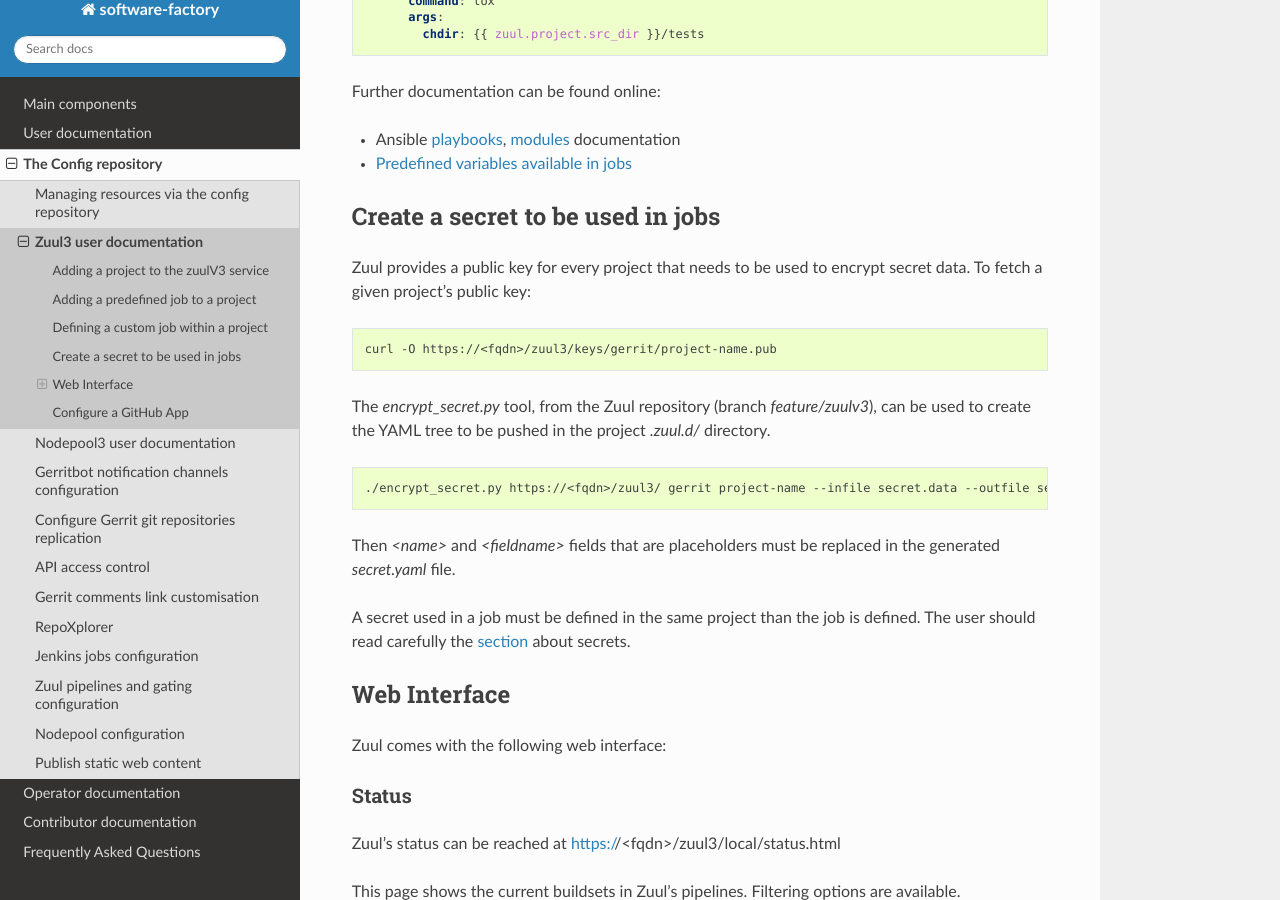
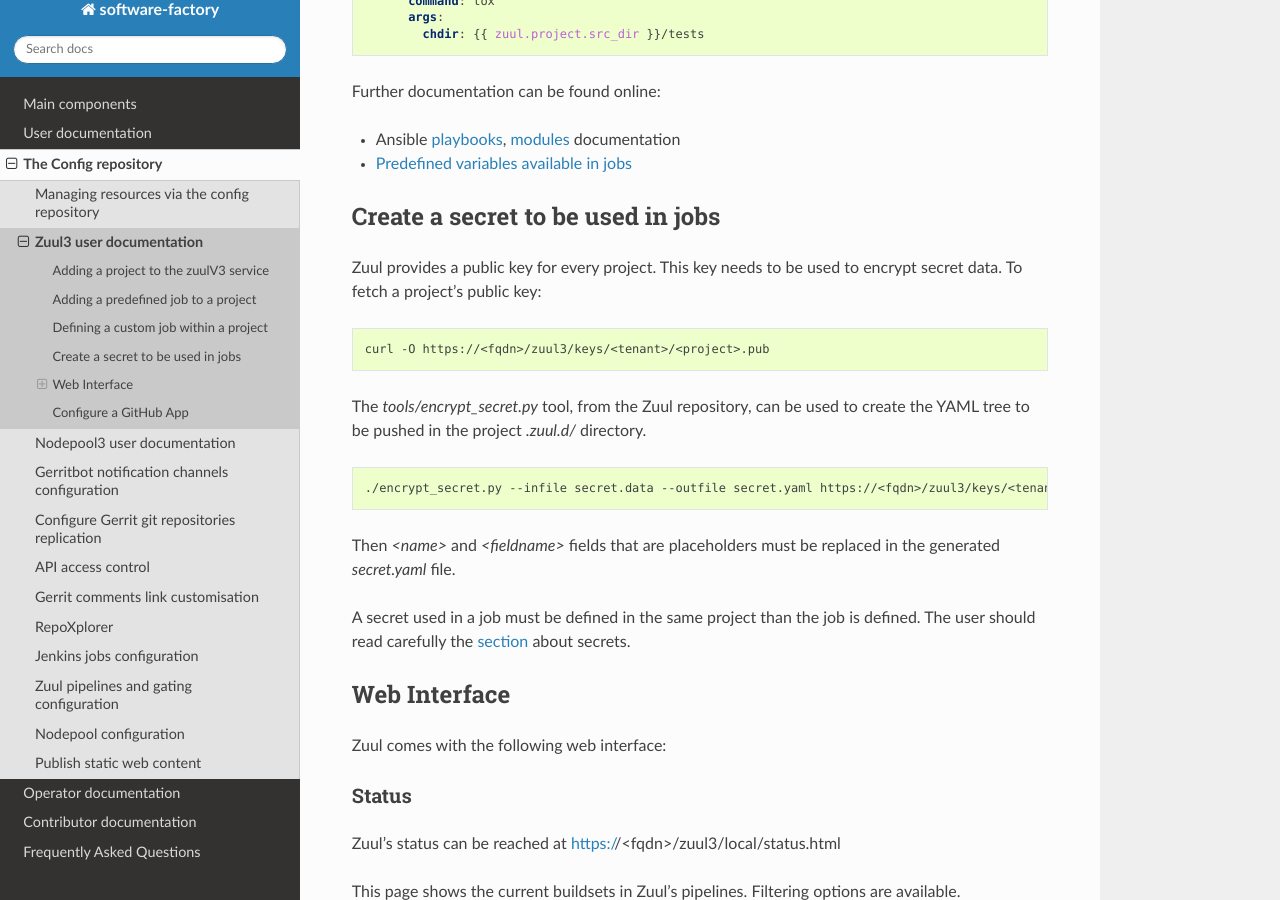
Before and after one commit to softwarefactory-project/sf-docs, a Sphinx documentation site: the page built from docs/project_config/zuul3_user.rst, in a window 1280 px wide and 900 px high, scrolled down 3322 px. Built offline with Sphinx 7.4.7 and the Read the Docs theme 2.0.0, drawn with Linux system fonts in a browser that asks for light colours.

Commit message:
Fix documented process for creating a zuulV3 secret
Change-Id: If3e2e29156b458cf9d49f3468f52e209c4bf9b85

```diff
--- a/docs/project_config/zuul3_user.rst
+++ b/docs/project_config/zuul3_user.rst
@@ -193,19 +193,19 @@ Further documentation can be found online:
 Create a secret to be used in jobs
 ----------------------------------
 
-Zuul provides a public key for every project that needs to be used to encrypt
-secret data. To fetch a given project's public key:
+Zuul provides a public key for every project. This key needs to be used to encrypt
+secret data. To fetch a project's public key:
 
 .. code-block:: bash
 
-  curl -O https://<fqdn>/zuul3/keys/gerrit/project-name.pub
+  curl -O https://<fqdn>/zuul3/keys/<tenant>/<project>.pub
 
-The *encrypt_secret.py* tool, from the Zuul repository (branch *feature/zuulv3*), can be used to
-create the YAML tree to be pushed in the project *.zuul.d/* directory.
+The *tools/encrypt_secret.py* tool, from the Zuul repository,
+can be used to create the YAML tree to be pushed in the project *.zuul.d/* directory.
 
 .. code-block:: bash
 
-  ./encrypt_secret.py https://<fqdn>/zuul3/ gerrit project-name --infile secret.data --outfile secret.yaml
+  ./encrypt_secret.py --infile secret.data --outfile secret.yaml https://<fqdn>/zuul3/keys/<tenant> <project>
 
 Then *<name>* and *<fieldname>* fields that are placeholders must be replaced in the
 generated *secret.yaml* file.
```
